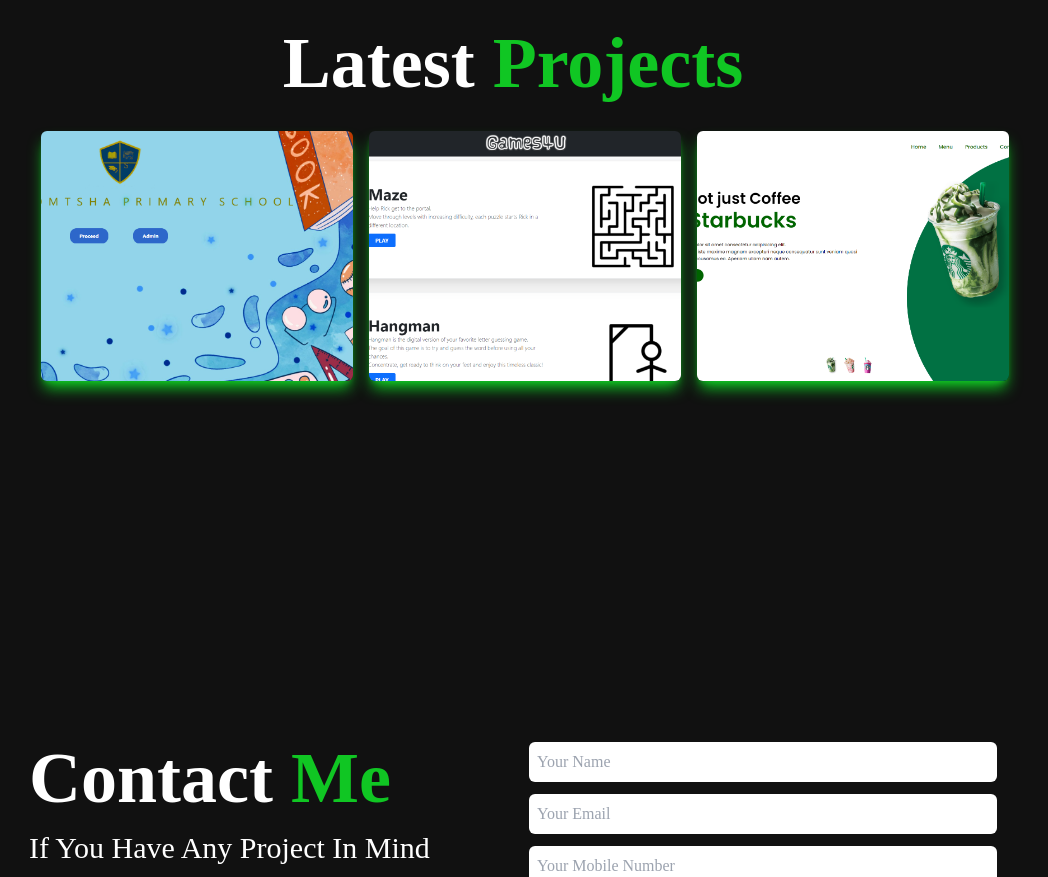
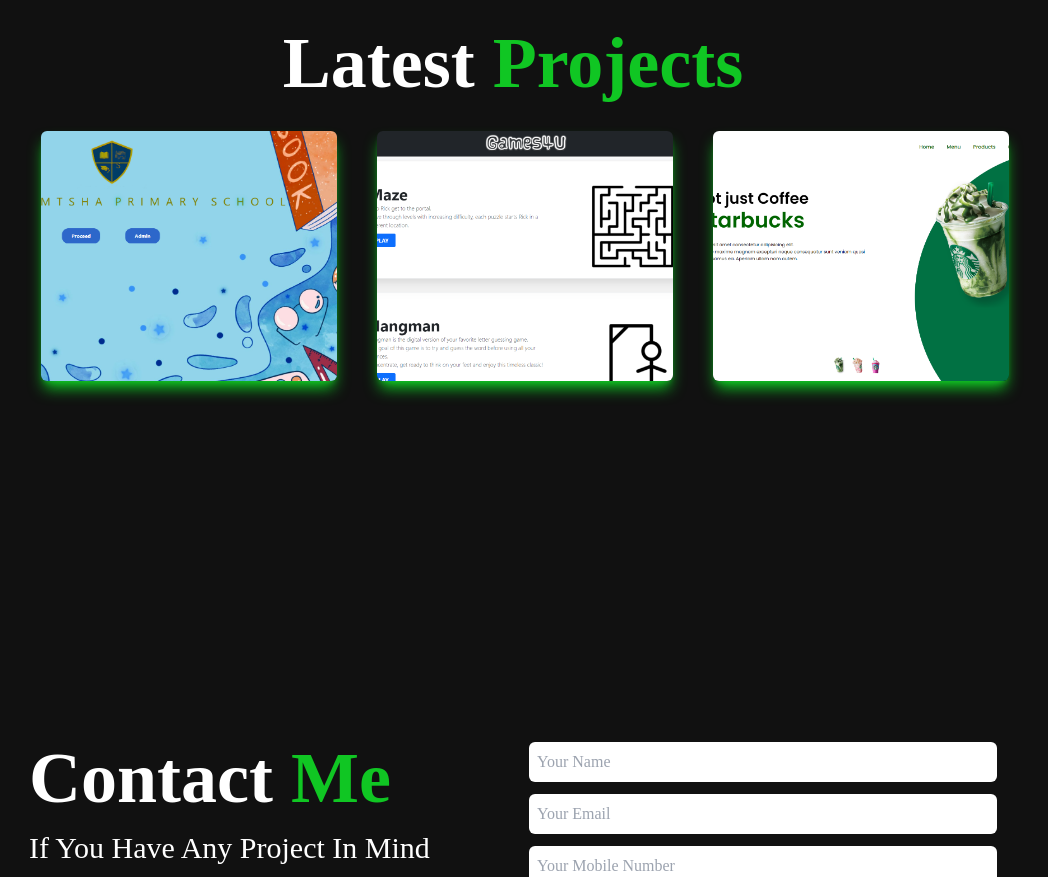
Before and after one commit to colehanekom/React-profile, a React (Vite) app: page / in a window 1280 px wide. Shown: the part 2420-3297 px from the top of the page, without its empty margins (127-1175 px from the left). Built offline with nearby package versions, Linux system fonts and the light colour scheme.

Commit message:
Increased gap between cards

```diff
--- a/src/components/Projects.jsx
+++ b/src/components/Projects.jsx
@@ -15,7 +15,7 @@ const Projects = () => {
         </div>
 
         {/* Grid item */}
-        <div className='grid sm:grid-cols-2 md:grid-cols-3 gap-4'>
+        <div className='grid sm:grid-cols-2 md:grid-cols-3 gap-10'>
           <div
             style={{ backgroundImage: `url(${School})` }}
             className='shadow-lg shadow-[#10C623] group container rounded-md flex justify-center items-center mx-3 content-div'
```
